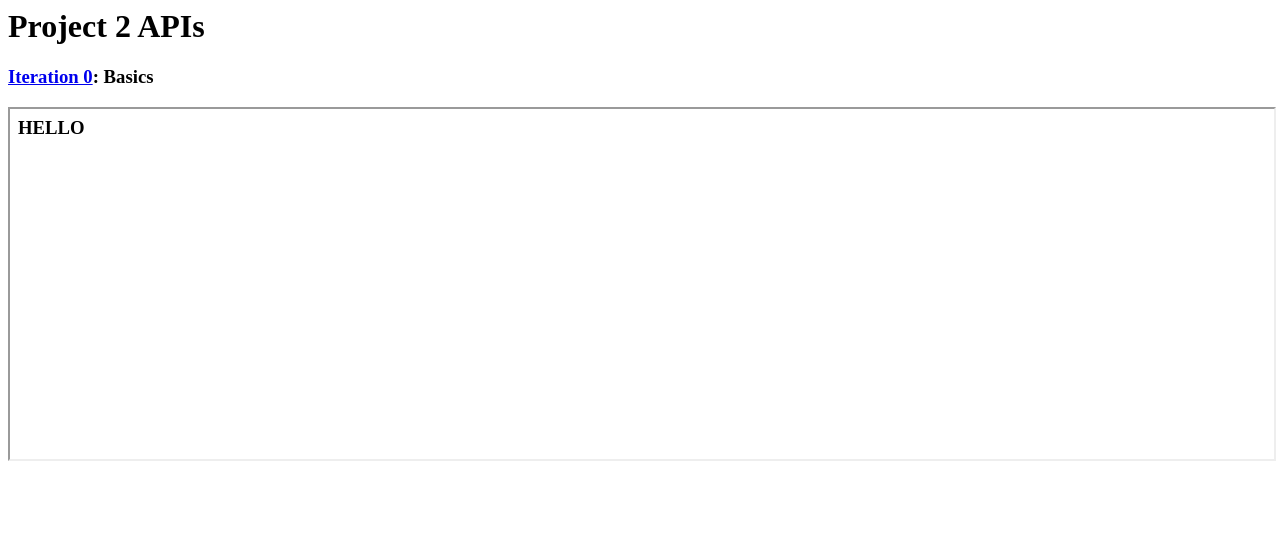
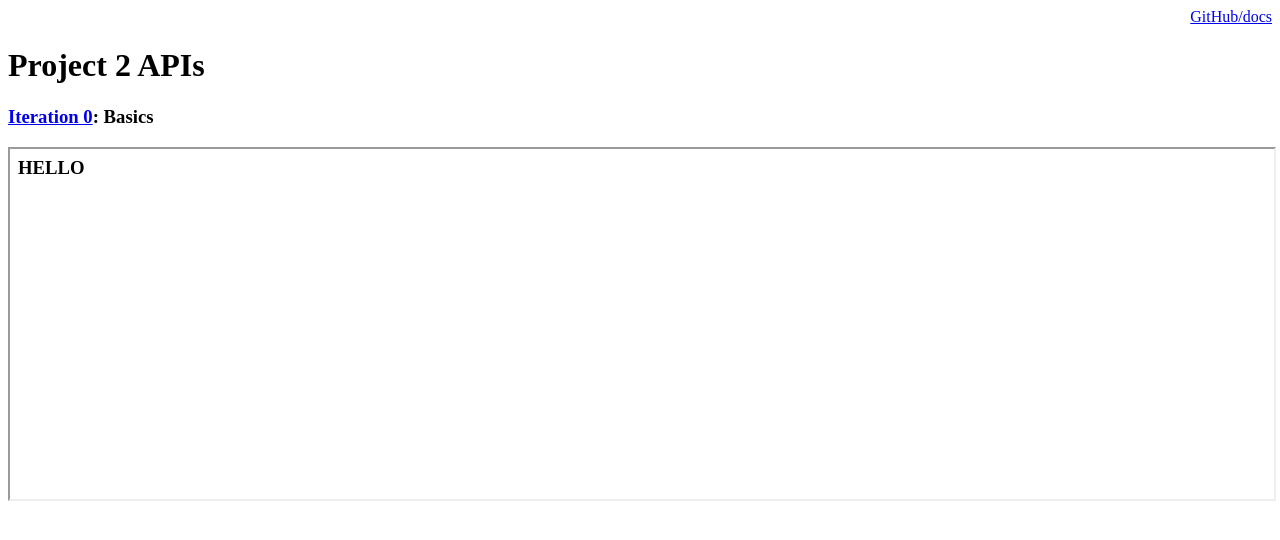
Before and after one commit to samchris221/API-Project-NYT, a plain HTML site: page docs/index.html in a window 1280 px wide. Drawn offline with Linux system fonts and the light colour scheme.

Commit message:
Add link back to GitHub/docs

```diff
--- a/docs/index.html
+++ b/docs/index.html
@@ -2,6 +2,7 @@
 <title>INF1339 Fall 2019 Project 2</title>
 </head>
 <body>
+<p style="text-align: right;"><a href="https://github.com/INF1339/API-Project-NYT/tree/master/docs">GitHub/docs</a></p>
 <h1>Project 2 APIs</h1>
   <h3><a href="iteration00.html">Iteration 0</a>: Basics</h3>
 <iframe src="iteration00.html" height="350" width="100%"></iframe>
```
